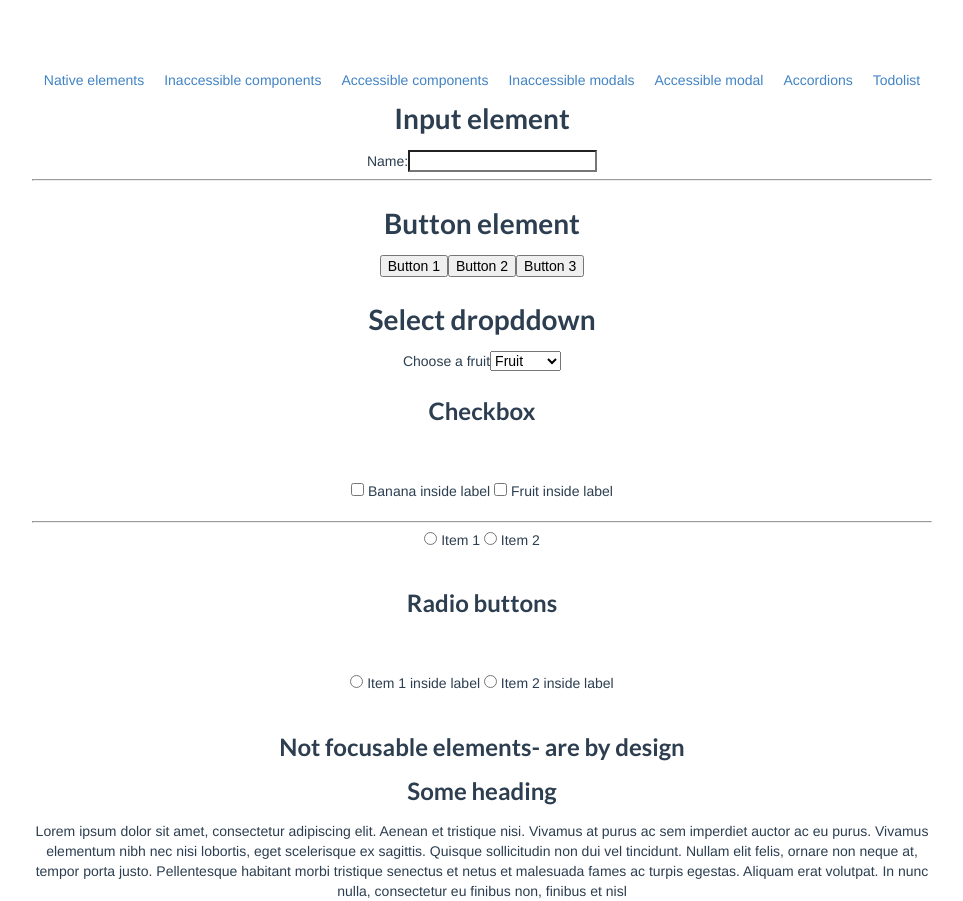
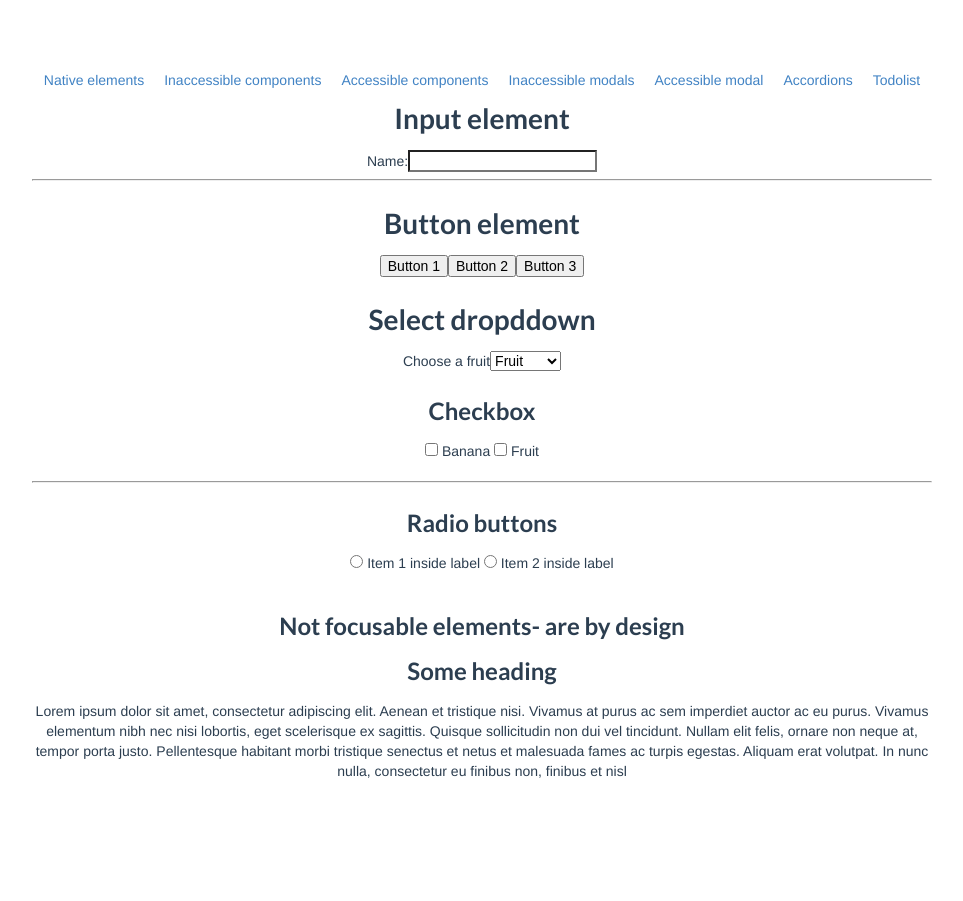
Before and after one commit to naimlatifi5/hicollege-accessiblity, a Vue app: page /#/ in a window 1280 px wide. Shown: the whole page, without its empty margins (158-1121 px from the left). After the commit the page ends 860 px from the top, so only its background shows below. Built offline with nearby package versions, Linux system fonts and the light colour scheme.

Commit message:
small fix

```diff
--- a/src/Views/Page1.vue
+++ b/src/Views/Page1.vue
@@ -19,37 +19,20 @@
       <option value="value2">Orange</option>
     </select>
     <h2>Checkbox</h2>
-    <br />
-    <br />
     <fieldset>
       <legend>
         <label for="checkbox-fruit">
           <input type="checkbox" name="checkbox-fruit" id="checkbox-fruit" />
-          Banana inside label
+          Banana
         </label>
         <label for="checkbox-fruit1">
           <input type="checkbox" name="checkbox-fruit" id="checkbox-fruit1" />
-          Fruit inside label
+          Fruit
         </label>
       </legend>
     </fieldset>
     <hr />
-    <fieldset>
-      <legend>
-        <label id="radio">
-          <input type="radio" name="item" />
-          Item 1
-        </label>
-        <label id="radio1">
-          <input type="radio" name="item" />
-          Item 2
-        </label>
-      </legend>
-    </fieldset>
     <h2>Radio buttons</h2>
-
-    <br />
-    <br />
     <fieldset>
       <legend>
         <label for="item1">
```
